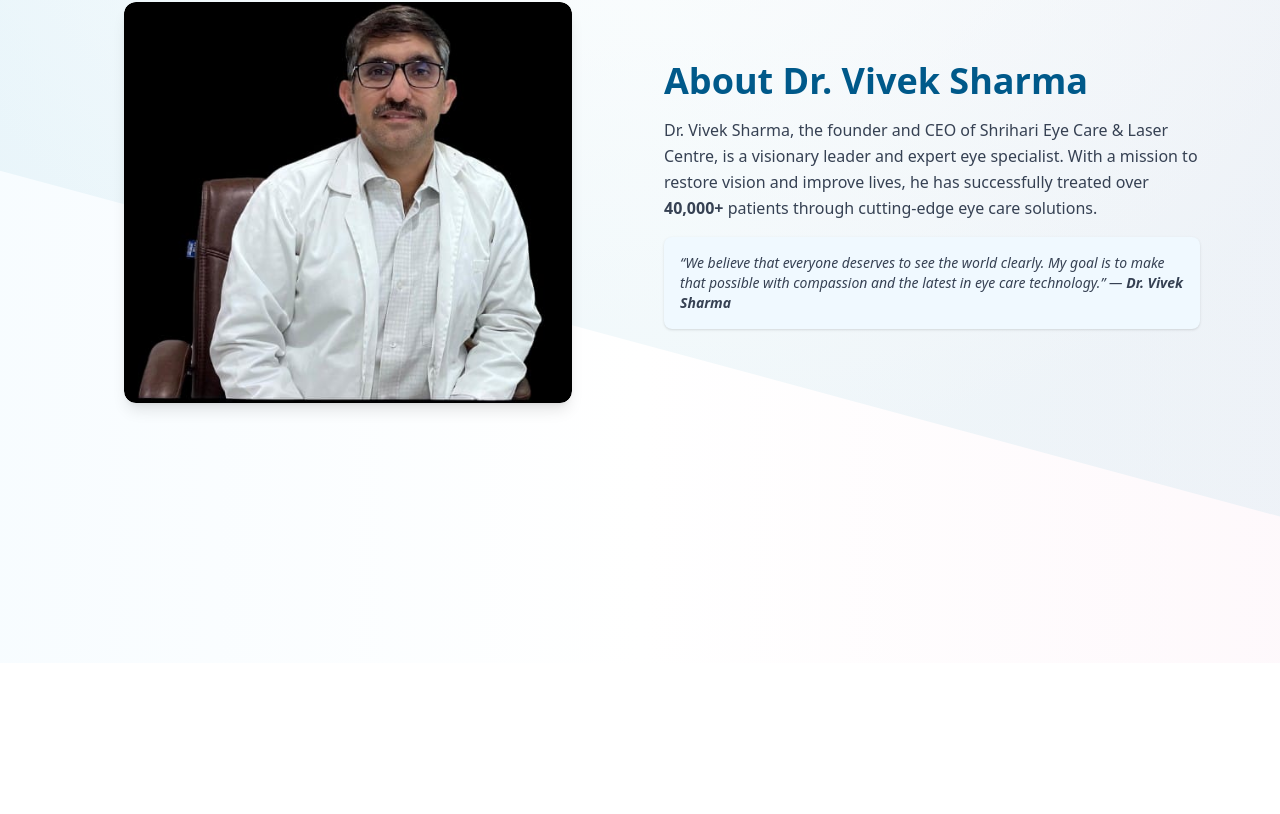
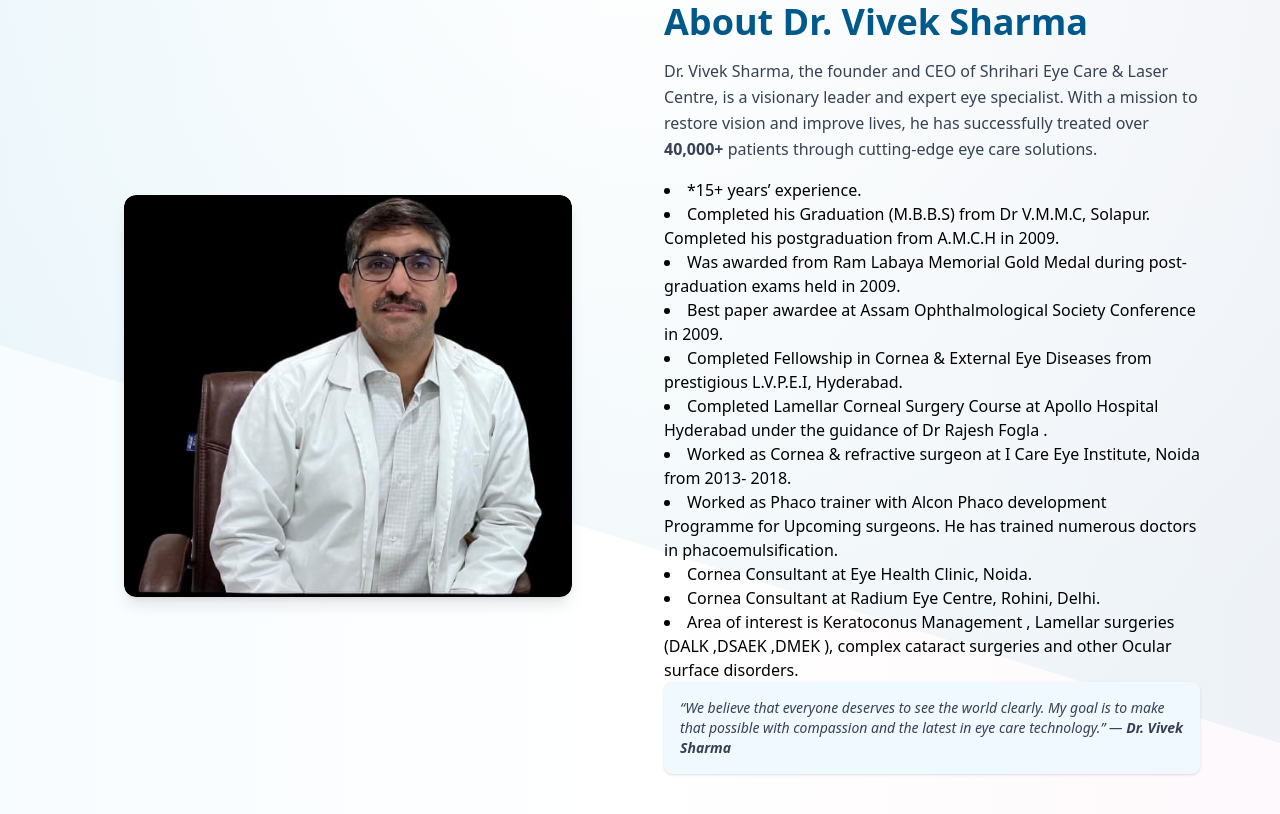
Before and after one commit to MTXking123/ShriHari, a Next.js app: page /about in a window 1280 px wide. Shown: the part 1382-2196 px from the top of the page. Before the commit the page ends 2045 px from the top, so only its background shows below. Built offline with nearby package versions, Linux system fonts and the light colour scheme.

Commit message:
add details in about

```diff
--- a/app/about/page.jsx
+++ b/app/about/page.jsx
@@ -198,6 +198,17 @@ export default function About() {
             treated over <strong>40,000+</strong> patients through cutting-edge
             eye care solutions.
           </p>
+          <li>*15+ years’ experience.</li>
+          <li>Completed his Graduation (M.B.B.S) from Dr V.M.M.C, Solapur. Completed his postgraduation from A.M.C.H in 2009.</li>
+          <li>Was awarded from Ram Labaya Memorial Gold Medal during post-graduation exams held in 2009.</li>
+          <li>Best paper awardee at Assam Ophthalmological Society Conference in 2009.</li>
+          <li>Completed Fellowship in Cornea & External Eye Diseases from prestigious L.V.P.E.I, Hyderabad.</li>
+          <li>Completed Lamellar Corneal Surgery Course at Apollo Hospital Hyderabad under the guidance of Dr Rajesh Fogla .</li>
+          <li>Worked as Cornea & refractive surgeon at I Care Eye Institute, Noida from 2013- 2018.</li>
+          <li>Worked as Phaco trainer with Alcon Phaco development Programme for Upcoming surgeons. He has trained numerous doctors in phacoemulsification.</li>
+          <li>Cornea Consultant at Eye Health Clinic, Noida.</li>
+          <li> Cornea Consultant at Radium Eye Centre, Rohini, Delhi.</li>
+          <li>Area of interest is Keratoconus Management , Lamellar surgeries (DALK ,DSAEK ,DMEK ), complex cataract surgeries and other Ocular surface disorders.</li>
           <div className="bg-sky-50 p-4 rounded-lg shadow text-sm italic text-gray-700 mb-4">
             “We believe that everyone deserves to see the world clearly. My goal
             is to make that possible with compassion and the latest in eye care
```
